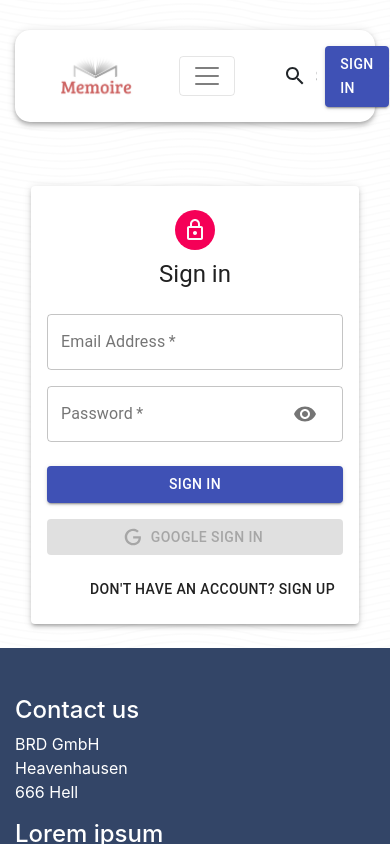
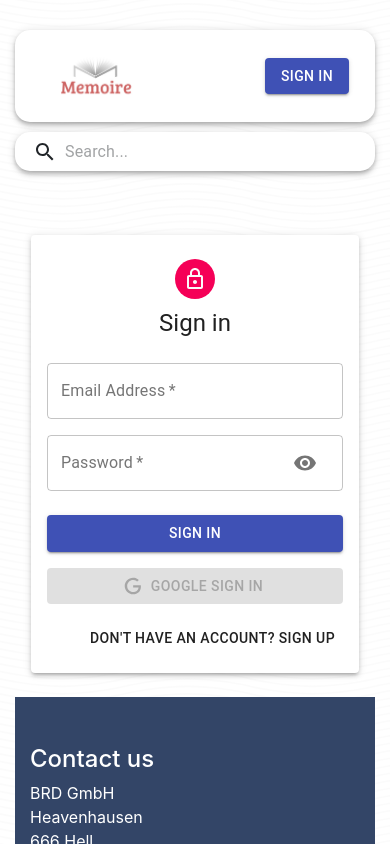
Before and after one commit to ErgoTobi/client, a React (Create React App) app: page /auth in a window 390 px wide. Shown: the top 844 px of the page. Built offline with nearby package versions, Linux system fonts and the light colour scheme.

Commit message:
fixed missing language in localstorage bug, ui changes search bar for mobile

```diff
--- a/src/App.js
+++ b/src/App.js
@@ -1,14 +1,44 @@
-import React, {useContext, useEffect, useState} from 'react';
+import React from 'react';
 import { BrowserRouter, Switch, Route } from "react-router-dom";
 import './App.css';
 import Header from "./components/Header/Header";
 import Home from "./components/Home/Home";
 import Auth from "./components/Auth/Auth";
-import {fetchMock} from "./api/mocks/apiMock";
-import LanguageContext from "./context/LanguageContext";
+import Footer from "./components/Footer/Footer";
 
 
 const App = () => {
+    // Declare a new state variable with the "useState" Hook
+    const [width, setWidth] = React.useState(window.innerWidth);
+    const breakpoint = 620;
+
+    React.useEffect(() => {
+        /* Inside of a "useEffect" hook add an event listener that updates
+           the "width" state variable when the window size changes */
+        window.addEventListener("resize", () => setWidth(window.innerWidth));
+        /* passing an empty array as the dependencies of the effect will cause this
+           effect to only run when the component mounts, and not each time it updates.
+           We only want the listener to be added once */
+    }, []);
+
+    return (
+        <BrowserRouter>
+            <div className="container" >
+                <Header width={width}/>
+                <Switch>
+                    <Route path="/" exact component={Home} />
+                    <Route path="/auth" exact component={Auth} />
+                </Switch>
+                <br/>
+                <Footer/>
+            </div>
+        </BrowserRouter>
+    )
+}
+
+export default App;
+
+/*
     // t (translate) equals currentLangData --> fetch lang data from backend
     const { lang, currentLangData} = useContext(LanguageContext);
     const [state, setState] = useState([]);
@@ -17,22 +47,4 @@ const App = () => {
             .then(setState)
     }, [lang]);
 
-    return (
-        <BrowserRouter>
-            <div className="container" >
-                <Header />
-                <Switch>
-                    <Route path="/" exact component={Home} />
-                    <Route path="/auth" exact component={Auth} />
-                </Switch>
-            </div>
-        </BrowserRouter>
-    )
-}
-
-export default App;
-
-/*
-
-
 */
--- a/src/api/index.js
+++ b/src/api/index.js
@@ -1,6 +1,6 @@
 import axios from 'axios';
 
-// const API = axios.create({baseURL: 'http://localhost:5000'});
+//const API = axios.create({baseURL: 'http://localhost:5000'});
 const API = axios.create({baseURL: 'https://mern-starter-memoires.herokuapp.com'});
 
 // const url = 'http://localhost:5000/posts';
--- a/src/components/Footer/LanguageSelector.js
+++ b/src/components/Footer/LanguageSelector.js
@@ -1,7 +1,7 @@
 import React, {useContext} from 'react';
 import LanguageContext from "../../context/LanguageContext";
 import styled from "styled-components";
-import {availableLanguages} from '../../context/languageData';
+import {languages} from '../../context/languageData';
 
 const LanguageSelector = () => {
     const { switchLang, lang } = useContext(LanguageContext);
@@ -30,10 +30,10 @@ class LanguageSwitcherSelector extends React.Component {
 
 
     render() {
-        const options = availableLanguages.map((language, index) => {
-            return language.code !== this.props.lang ?
+        const options = languages.map((language, index) => {
+            return language !== this.props.lang ?
                 (<li key={index} onClick={this.onChange}>
-                    <div value={language.code} className={language.code}></div>
+                    <div value={language} className={language}></div>
                 </li>) :
                 (<li key={index} />)
         });
--- a/src/components/Header/Header.js
+++ b/src/components/Header/Header.js
@@ -11,13 +11,14 @@ import SearchIcon from '@material-ui/icons/Search';
 import {Navbar, Nav, NavDropdown} from "react-bootstrap";
 import LanguageContext from "../../context/LanguageContext.js";
 
-const Header = () => {
+const Header = ({width}) => {
+    const breakpoint = 620;
     const classes = useStyles();
     const [user, setUser] = useState(JSON.parse(localStorage.getItem('profile')));
     const dispatch = useDispatch();
     const history = useHistory();
     const location = useLocation();
-    const { currentLangData: t } = useContext(LanguageContext);
+    const {currentLangData: t} = useContext(LanguageContext);
 
     const logout = () => {
         dispatch({type: 'LOGOUT'});
@@ -39,43 +40,20 @@ const Header = () => {
         setUser(JSON.parse(localStorage.getItem('profile')));
     }, [location]);
 
+    const isMobile = () => width < breakpoint;
+
+    console.log(isMobile())
+
     return (
         <HeaderContainer className="main-header">
-            <AppBar className={classes.appBar} position="static" color="inherit">
+            <AppBar className={!isMobile() ? classes.appBarBig : classes.appBarSmall} position="static" color="inherit">
                 <div className={classes.brandContainer}>
                     <Button component={Link} to="/">
                         <img className={classes.image} src={logo} alt="icon" height="60"/>
                     </Button>
-                    <Navbar bg="--mainWhite" maxwidth="lg" expand="lg">
-                        <Navbar.Toggle/>
-                        <Navbar.Collapse>
-                            <Nav className="mr-auto">
-                                {/*<Nav.Link href="#about">About us</Nav.Link>*/}
-                                <NavDropdown title={t.header.navbar}>
-                                    <NavDropdown.Item href="#action/1">action 1</NavDropdown.Item>
-                                    <NavDropdown.Item href="#action/2">action 2</NavDropdown.Item>
-                                    <NavDropdown.Item href="#action/3">action 3</NavDropdown.Item>
-                                    <NavDropdown.Divider/>
-                                    <NavDropdown.Item href="#about">{t.header.about}</NavDropdown.Item>
-                                </NavDropdown>
-                            </Nav>
-                        </Navbar.Collapse>
-                    </Navbar>
                 </div>
                 <Toolbar className={classes.toolbar}>
-                    <div className={classes.search}>
-                        <div className={classes.searchIcon}>
-                            <SearchIcon/>
-                        </div>
-                        <InputBase variant="outlined"
-                                   placeholder={`${t.header.search}...`}
-                                   classes={{
-                                       root: classes.inputRoot,
-                                       input: classes.inputInput,
-                                   }}
-                                   inputProps={{'aria-label': 'search'}}
-                        />
-                    </div>
+                    {!isMobile() ? <SearchBar/> : <span/>}
                     {user?.result ? (
                         <div className={classes.profile}>
                             <Avatar className={classes.purple} alt={user?.result.name}
@@ -85,15 +63,43 @@ const Header = () => {
                                     onClick={logout}>Logout</Button>
                         </div>
                     ) : (
-                        <Button component={Link} to="/auth" variant="contained" color="primary">{t.header.signin}</Button>
+                        <Button component={Link} to="/auth" variant="contained"
+                                color="primary">{t.header.signin}</Button>
                     )}
                 </Toolbar>
             </AppBar>
+            {isMobile()
+                ? <AppBar className={classes.searchBar} position="static" color="inherit">
+                    <SearchBar/>
+                </AppBar>
+                : <span/>}
         </HeaderContainer>
     );
 }
 
 export default Header;
+
+const SearchBar = () => {
+    const classes = useStyles();
+    const {currentLangData: t} = useContext(LanguageContext);
+    return (
+        <>
+            <div className={classes.search}>
+                <div className={classes.searchIcon}>
+                    <SearchIcon/>
+                </div>
+                <InputBase variant="outlined"
+                           placeholder={`${t.header.search}...`}
+                           classes={{
+                               root: classes.inputRoot,
+                               input: classes.inputInput,
+                           }}
+                           inputProps={{'aria-label': 'search'}}
+                />
+            </div>
+        </>
+    )
+}
 
 /* <div className="header-middle">*/
 const HeaderContainer = styled.header`
@@ -136,4 +142,24 @@ const HeaderContainer = styled.header`
                         </Navbar.Collapse>
                     </Navbar>
                 </div>
+
+
 */
+
+/*
+                    <Navbar bg="--mainWhite" maxwidth="lg" expand="lg">
+                        <Navbar.Toggle/>
+                        <Navbar.Collapse>
+                            <Nav className="mr-auto">
+                                {<Nav.Link href="#about">About us</Nav.Link>}
+<NavDropdown title={t.header.navbar}>
+    <NavDropdown.Item href="#action/1">action 1</NavDropdown.Item>
+    <NavDropdown.Item href="#action/2">action 2</NavDropdown.Item>
+    <NavDropdown.Item href="#action/3">action 3</NavDropdown.Item>
+    <NavDropdown.Divider/>
+    <NavDropdown.Item href="#about">{t.header.about}</NavDropdown.Item>
+</NavDropdown>
+</Nav>
+</Navbar.Collapse>
+</Navbar>
+*/
--- a/src/components/Header/styles.js
+++ b/src/components/Header/styles.js
@@ -2,7 +2,7 @@ import { makeStyles, fade } from '@material-ui/core/styles';
 import { deepPurple } from '@material-ui/core/colors';
 
 export default makeStyles((theme) => ({
-    appBar: {
+    appBarBig : {
         borderRadius: 15,
         margin: '30px 0',
         display: 'flex',
@@ -10,6 +10,24 @@ export default makeStyles((theme) => ({
         justifyContent: 'space-between',
         alignItems: 'center',
         padding: '10px 10px',
+    },
+    appBarSmall : {
+        borderRadius: 15,
+        margin: '30px 0 10px 0',
+        display: 'flex',
+        flexDirection: 'row',
+        justifyContent: 'space-between',
+        alignItems: 'center',
+        padding: '10px 10px',
+    },
+    searchBar: {
+        borderRadius: 15,
+        margin: '0 0 30px 0',
+        display: 'flex',
+        flexDirection: 'row',
+        justifyContent: 'space-between',
+        alignItems: 'center',
+        padding: '2px',
     },
     heading: {
         color: 'rgba(0,183,255, 1)',
--- a/src/context/languageData.js
+++ b/src/context/languageData.js
@@ -1,14 +1,11 @@
 import de from './languages/de.json'
 import en from './languages/en.json'
 
-export const availableLanguages = [
-    { code: 'en-US', name: 'English'},
-    { code: 'de', name: 'Deutsch'}
-]
+export const languageData = {
+    "en-US": en,
+    "de": de,
+}
+export const languages = Object.keys(languageData)
 
-export const languageData = {
-    'en-US': en,
-    'de': de,
-}
 
 // Life-Lane = Life-Lean
--- a/src/index.js
+++ b/src/index.js
@@ -6,18 +6,16 @@ import thunk from 'redux-thunk';
 import "./index.css"
 import reducers from './reducers';
 import App from './App';
-import Footer from './components/Footer/Footer';
 import {LangProvider} from "./context/LanguageContext";
 
 const store = createStore(reducers, compose(applyMiddleware(thunk)))
 
 ReactDOM.render(
-    <LangProvider>
-        <Provider store={store}>
+    <Provider store={store}>
+        <LangProvider>
             <App/>
-            <br/>
-            <Footer/>
-        </Provider>
-    </LangProvider>,
+        </LangProvider>
+    </Provider>
+    ,
     document.getElementById('root')
 );
```
Also changed, not shown: src/context/LanguageContext.js (+15 -9 lines).
